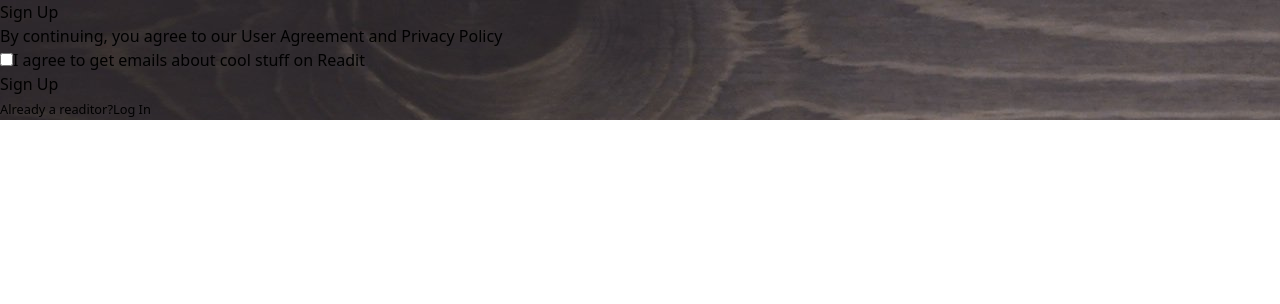
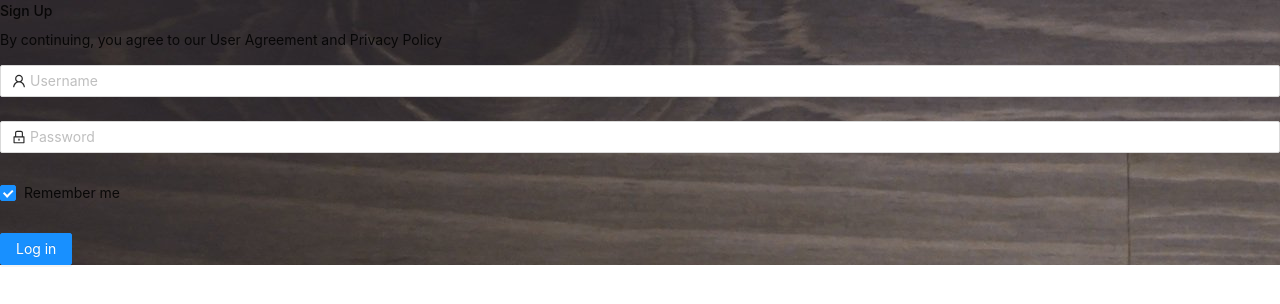
Before and after one commit to bsh00699/programmer-postbar, a Next.js app in the folder client/: page /register in a window 1280 px wide. Shown: the top 304 px of the page. Built offline with nearby package versions, Linux system fonts and the light colour scheme.

Commit message:
feat: use ant design

```diff
--- a/client/package.json
+++ b/client/package.json
@@ -9,6 +9,7 @@
     "lint": "next lint"
   },
   "dependencies": {
+    "antd": "^4.19.2",
     "next": "12.1.0",
     "react": "17.0.2",
     "react-dom": "17.0.2"
--- a/client/src/pages/_app.tsx
+++ b/client/src/pages/_app.tsx
@@ -1,4 +1,5 @@
 import '../styles/globals.css'
+import 'antd/dist/antd.css';
 import { AppProps } from 'next/app'
 
 function App({ Component, pageProps }: AppProps) {
--- a/client/src/pages/register.tsx
+++ b/client/src/pages/register.tsx
@@ -1,4 +1,6 @@
 import { FormEvent, useState } from 'react'
+import { Form, Input, Button, Checkbox } from 'antd';
+import { UserOutlined, LockOutlined } from '@ant-design/icons';
 import Head from 'next/head'
 import Link from 'next/link'
 // import Axios from 'axios'
@@ -40,75 +42,61 @@ export default function Register() {
   }
 
   return (
-    <div className="bg-white">
+    <div>
       <Head>
         <title>Register</title>
       </Head>
       <div
-        className="h-screen bg-center bg-no-repeat bg-cover"
+        className="flex flex-col justify-center h-screen pl-40 bg-center bg-no-repeat bg-cover"
         style={{
           backgroundImage: `url('/images/work.jpg')`,
         }}
       >
-        <div className="flex pl-20 pt-80">
-          <div className="bg-white w-max">
+        <div className="px-10 py-10 bg-white w-70">
           <h1 className="mb-2 text-lg font-medium">Sign Up</h1>
           <p className="mb-10 text-xs">
             By continuing, you agree to our User Agreement and Privacy Policy
           </p>
-            <form onSubmit={submitForm}>
-              <div className="mb-6">
-                <input
-                  type="checkbox"
-                  className="mr-1 cursor-pointer"
-                  id="agreement"
-                  checked={agreement}
-                  onChange={(e) => setAgreement(e.target.checked)}
+          <Form
+            name="normal_login"
+            className="login-form"
+            initialValues={{ remember: true }}
+            onFinish={() => { }}
+          >
+            <Form.Item
+              name="username"
+              rules={[{ required: true, message: 'Please input your Username!' }]}
+            >
+              <Input prefix={<UserOutlined className="site-form-item-icon" />} placeholder="Username" />
+            </Form.Item>
+            <Form.Item
+              name="password"
+              rules={[{ required: true, message: 'Please input your Password!' }]}
+            >
+              <Input
+                prefix={<LockOutlined className="site-form-item-icon" />}
+                type="password"
+                placeholder="Password"
               />
-                <label htmlFor="agreement" className="text-xs cursor-pointer">
-                  I agree to get emails about cool stuff on Readit
-              </label>
-                <small className="block font-medium text-red-600">
-                  {errors.agreement}
-                </small>
+            </Form.Item>
+            <Form.Item>
+              <Form.Item name="remember" valuePropName="checked" noStyle>
+                <Checkbox>Remember me</Checkbox>
+              </Form.Item>
+            </Form.Item>
+            <Form.Item>
+              <Button type="primary" htmlType="submit" className="w-full">
+                Log in
+                </Button>
+              {/* Or <a href="">register now!</a> */}
+            </Form.Item>
+          </Form>
         </div>
-              {/* <InputGroup
-              className="mb-2"
-              type="email"
-              value={email}
-              setValue={setEmail}
-              placeholder="EMAIL"
-              error={errors.email}
-            />
-            <InputGroup
-              className="mb-2"
-              type="text"
-              value={username}
-              setValue={setUsername}
-              placeholder="USERNAME"
-              error={errors.username}
-            />
-            <InputGroup
-              className="mb-4"
-              type="password"
-              value={password}
-              setValue={setPassword}
-              placeholder="PASSWORD"
-              error={errors.password}
-            /> */}
-
-              <button className="w-full py-2 mb-4 text-xs font-bold text-white uppercase bg-blue-500 border border-blue-500 rounded">
-                Sign Up
-            </button>
-            </form>
-            <small>
-              Already a readitor?
+        {/* <small>Already a readitor?
             <Link href="/login">
                 <a className="ml-1 text-blue-500 uppercase">Log In</a>
             </Link>
-            </small>
-          </div>
-        </div>
+          </small> */}
       </div>
     </div>
   )
--- a/client/src/styles/globals.css
+++ b/client/src/styles/globals.css
@@ -1,3 +1,4 @@
 @tailwind base;
 @tailwind components;
 @tailwind utilities;
+/* @import '~antd/dist/antd.css'; */
--- a/client/tailwind.config.js
+++ b/client/tailwind.config.js
@@ -2,7 +2,11 @@ module.exports = {
   purge: ['./src/**/*.{js,ts,jsx,tsx}'],
   content: [],
   theme: {
-    extend: {},
+    extend: {
+      spacing: {
+        70: '20rem'
+      }
+    },
   },
   plugins: [],
 }
```
Also changed, not shown: 1 other file (tests, documents, lock files or other folders). Lines whose indentation alone changed are shown as unchanged.
